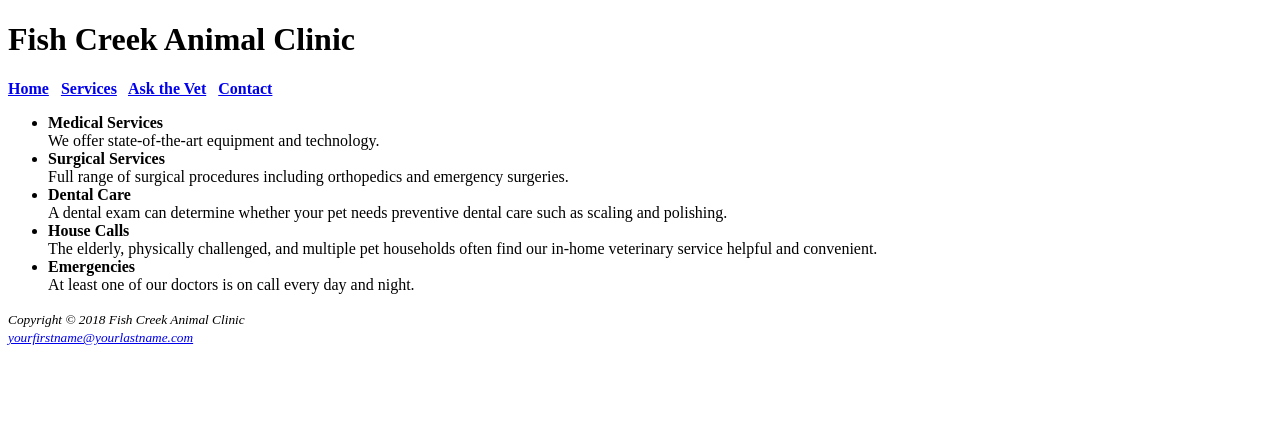
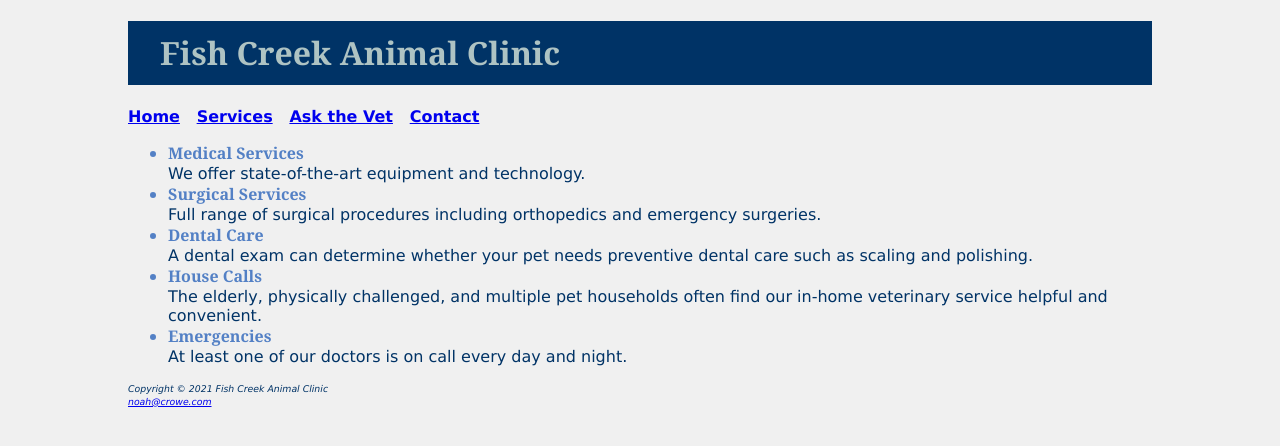
Before and after one commit to 44144Sp21/ch3casestudy-noahgcrowe, a plain HTML site: page services.html in a window 1280 px wide. Drawn offline with Linux system fonts and the light colour scheme.

Commit message:
Ch3CaseStudy
Made an external style sheet and applied it to the website.

```diff
--- /dev/null
+++ b/fishcreek.css
@@ -0,0 +1,29 @@
+
+body { background-color: #FFFFFF;
+    color: #003366;
+    font-family: Verdana, Arial, sans-serif;
+}
+h1 {background-color: #003366;
+    color: #AEC3C3;
+    font-family: Georgia, "Times New Roman", sans-serif;
+    line-height: 200%;
+    text-indent: 1em;
+}
+nav {font-weight: bold;
+}
+dt {color: #5280C5;
+    font-size: 1.1em;
+    font-family: Georgia, "Times New Roman", sans-serif;
+}
+.category {font-weight: bold;
+    color: #5380C5;
+    font-family: Georgia, "Times New Roman", sans-serif;
+}
+footer {font-size: .70em;
+    font-style: italic;
+}
+#wrapper {width: 80%;
+        margin-right: auto;
+        margin-left: auto;
+        background-color: #F0F0F0;
+}
--- a/services.html
+++ b/services.html
@@ -1,10 +1,11 @@
 <!DOCTYPE html>
 <html lang="en">
     <head>
-<title>LASTNAME Chapter 3 Case Study - Fish Creek Animal Clinic Services</title>
+        <title>Crowe Chapter 3 Case Study - Fish Creek Animal Clinic Services</title>
         <meta charset="utf-8">
+        <link href="fishcreek.css" rel="stylesheet">
     </head>
-<body>
+    <body id="wrapper">
         <header>
             <h1>Fish Creek Animal Clinic</h1>
         </header>
@@ -18,22 +19,26 @@
         </nav>
         <main>
             <ul>
-<li><strong>Medical Services</strong><br>
-We offer state-of-the-art equipment and technology.</li>
-<li><strong>Surgical Services</strong><br>
-Full range of surgical procedures including orthopedics and emergency surgeries.</li>
-<li><strong>Dental Care</strong><br>
-A dental exam can determine whether your pet needs preventive dental care such as scaling and polishing.</li>
-<li><strong>House Calls</strong><br>
-The elderly, physically challenged, and multiple pet households often find our in-home veterinary service helpful and convenient.</li>
-<li><strong>Emergencies</strong><br>
-At least one of our doctors is on call every day and night.</li>
+                <li class="category">Medical Services<br></li>
+                <span>We offer state-of-the-art equipment and technology.</span>
+
+                <li class="category">Surgical Services<br></li>
+                <span>Full range of surgical procedures including orthopedics and emergency surgeries.</span>
+
+                <li class="category">Dental Care<br></li>
+                <span>A dental exam can determine whether your pet needs preventive dental care such as scaling and polishing.</span>
+                <li class="category">House Calls<br></li>
+                <span>The elderly, physically challenged, and multiple pet households often find our in-home veterinary service helpful and convenient.</span>
+
+                <li class="category">Emergencies<br></li>
+                <span>At least one of our doctors is on call every day and night.</span>
             </ul>
         </main>
         <footer>
-<small><i>Copyright &copy; 2018 Fish Creek Animal Clinic<br>
-<a href="mailto:yourfirstname@yourlastname.com">yourfirstname@yourlastname.com</a>
+            <small><i>Copyright &copy; 2021 Fish Creek Animal Clinic<br>
+            <a href="mailto:noah@crowe.com">noah@crowe.com</a>
                 </i></small>
         </footer>
+
     </body>
 </html>
```
Also changed, not shown: index.html (+12 -10 lines). Lines whose indentation alone changed are shown as unchanged.
